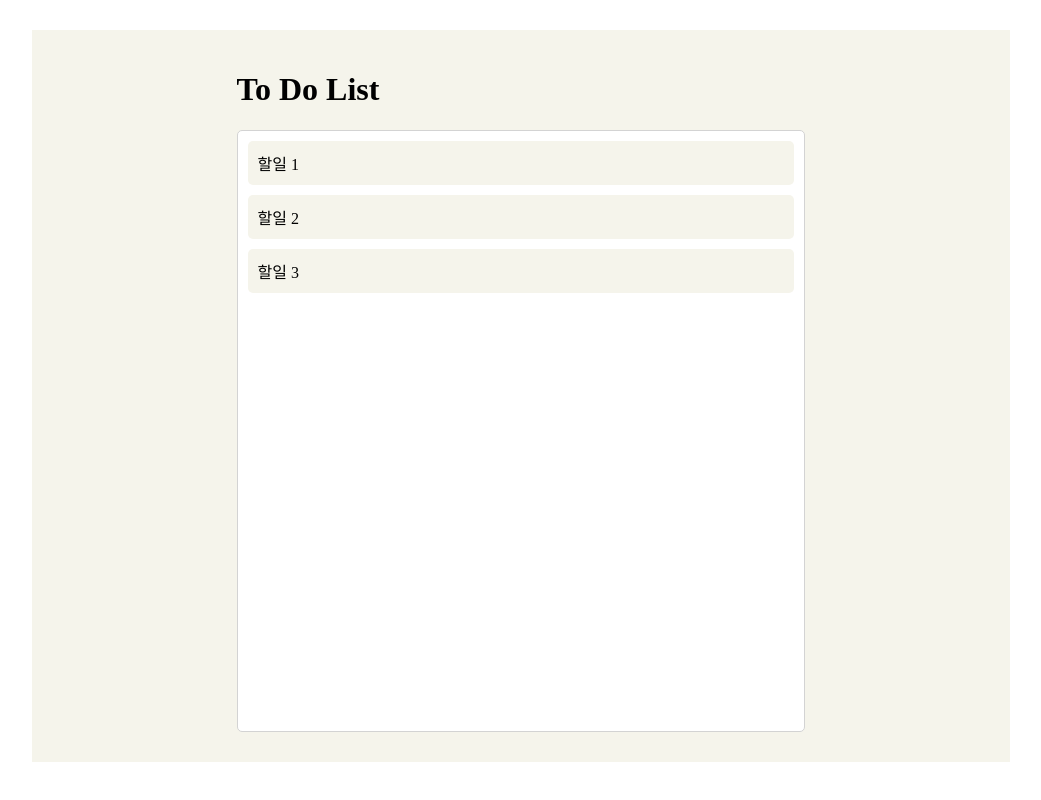
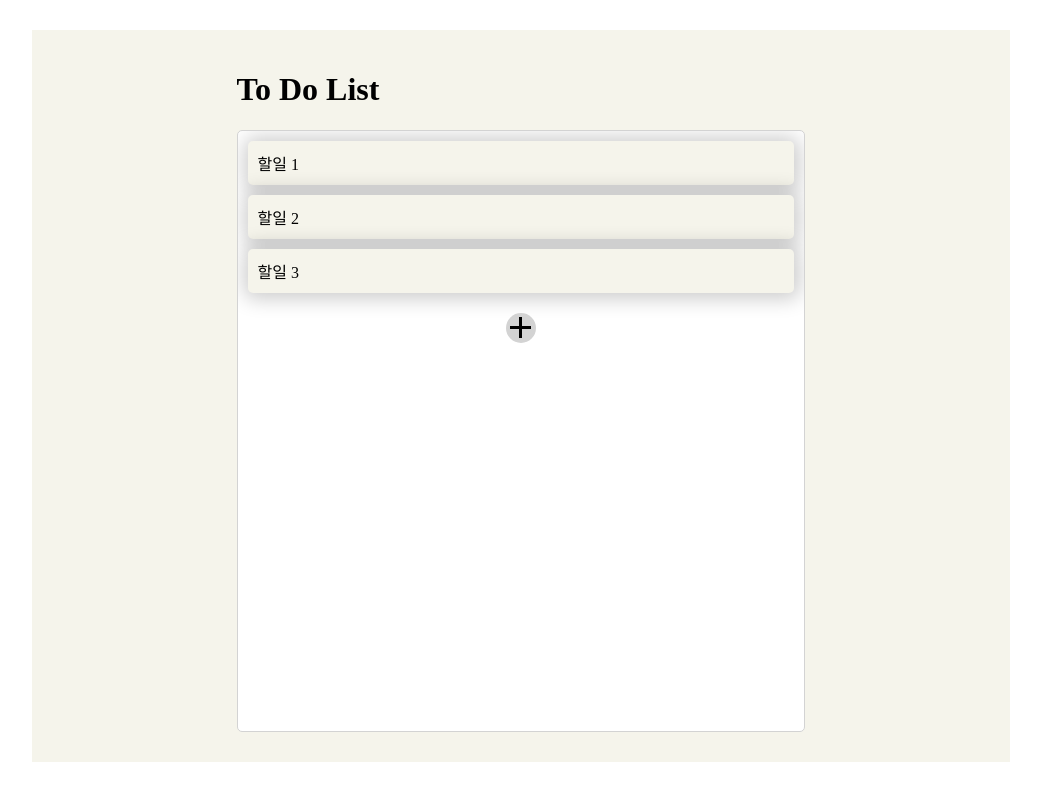
Before and after one commit to baesku789/todo, a React app: page /todo in a window 1280 px wide. Shown: the whole page, without its empty margins (119-1160 px from the left). Built offline with nearby package versions, Linux system fonts and the light colour scheme.

Commit message:
[master] - plus 버튼 추가 - 404 페이지 추가

```diff
--- a/src/page/Root.tsx
+++ b/src/page/Root.tsx
@@ -3,6 +3,7 @@ import {Home} from "./components/home/Home";
 import {Routes, Route} from "react-router-dom";
 import {Post} from "./components/post/Post";
 import Todo from "./components/todo/Todo";
+import NotFound from "./components/notfound/NotFound";
 
 export const Root = () => {
 
@@ -12,6 +13,7 @@ export const Root = () => {
                 <Route path={'/'} element={<Home/>}/>
                 <Route path={'/todo'} element={<Todo/>}/>
                 <Route path={'/post'} element={<Post/>}/>
+                <Route path={'/*'} element={<NotFound/>}/>
             </Routes>
         </div>
     )
--- /dev/null
+++ b/src/page/components/notfound/NotFound.tsx
@@ -0,0 +1,8 @@
+import * as React from "react";
+
+const NotFound = () => {
+    return (
+        <div>찾으시는 페이지가 없군요</div>
+    )
+}
+export default NotFound;
--- a/src/page/components/todo/Todo.tsx
+++ b/src/page/components/todo/Todo.tsx
@@ -1,5 +1,6 @@
 import * as React from "react";
 import styles from './todo.scss'
+import {Link} from "react-router-dom";
 
 const Todo = () => {
     const todoList = [
@@ -30,10 +31,21 @@ const Todo = () => {
                 {
                     todoList.map((todo) => {
                       return (
-                          <div className={styles.todoList} key={todo.title}>{todo.title}</div>
+                          <div
+                              className={styles.todoList}
+                              key={todo.title}
+                          >
+                              {todo.title}
+                          </div>
                       )
                     })
                 }
+                <div className={styles.plus_circle}>
+                    <Link to={'/post'}
+                    ></Link>
+                    <div className={styles.plus_1}></div>
+                    <div className={styles.plus_2}></div>
+                </div>
             </div>
         </div>
     )
--- a/src/page/components/todo/todo.scss
+++ b/src/page/components/todo/todo.scss
@@ -26,6 +26,32 @@
       padding: 10px;
       border-radius: 5px;
       cursor: pointer;
+      box-shadow: 1px 1px 20px 5px rgba(0, 0, 0, 0.2);
+    }
+
+    .plus_circle{
+      width: 30px;
+      height: 30px;
+      border-radius: 50%;
+      background: lightgray;
+      margin: 20px auto;
+      cursor: pointer;
+
+      .plus_1{
+        position: relative;
+        width: 70%;
+        top: 13px;
+        left: 4.5px;
+        border-top: 3px solid black;
+      }
+      .plus_2{
+        position: relative;
+        width: 70%;
+        top: 10px;
+        left: 4.5px;
+        transform: rotate(90deg);
+        border-top: 3px solid black;
+      }
     }
   }
 }
```
